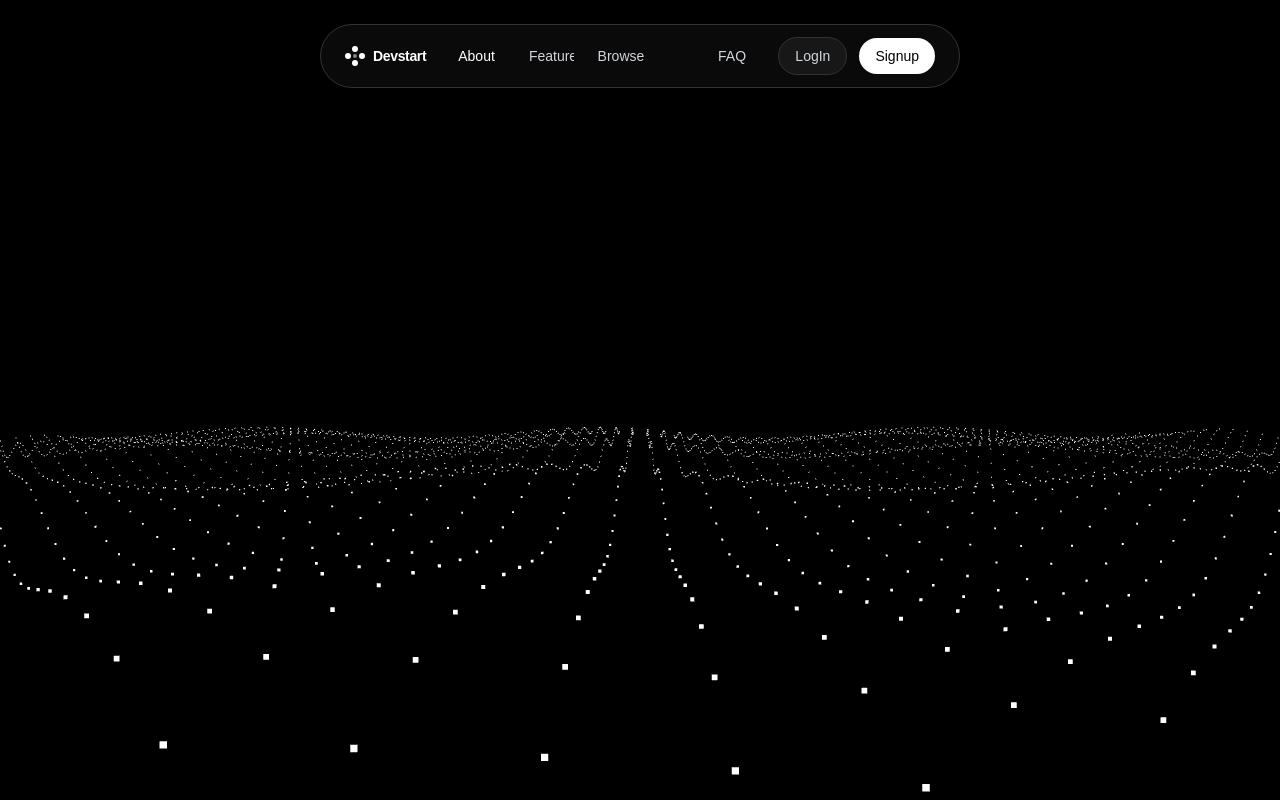
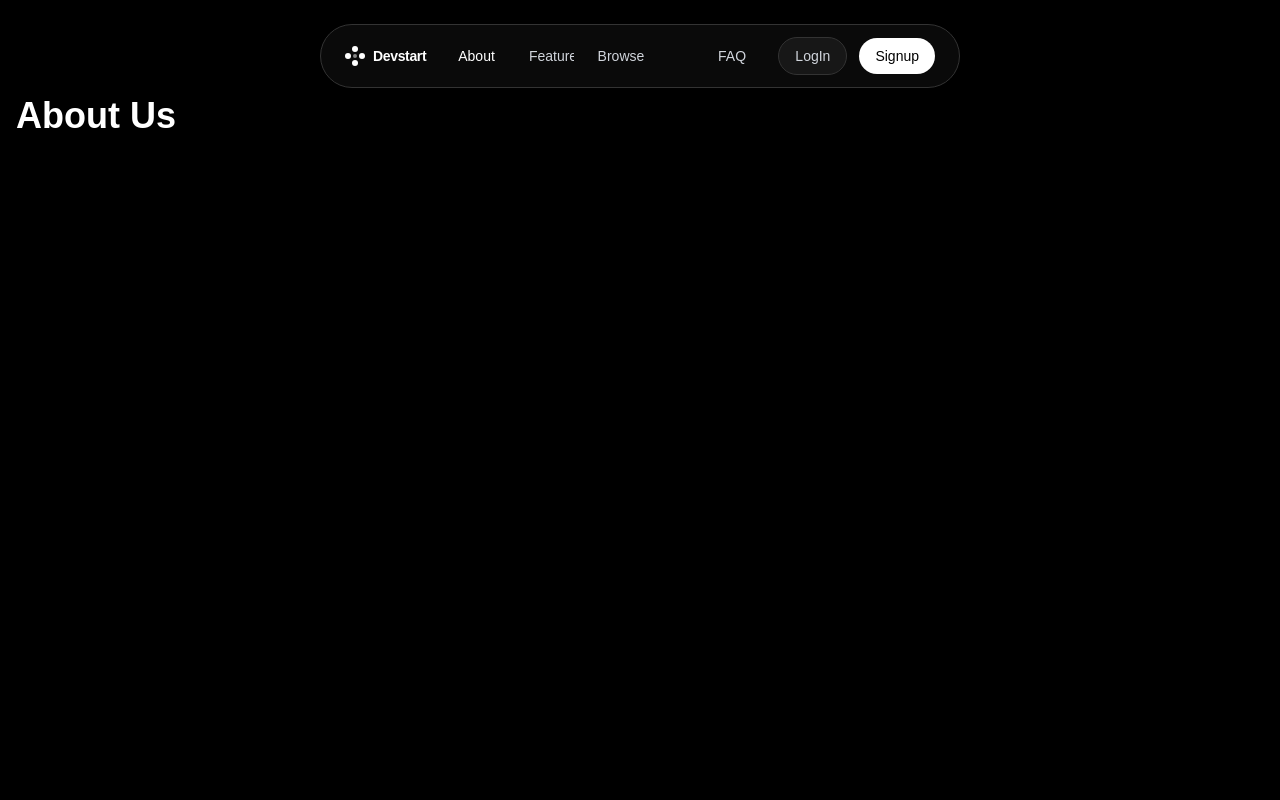
Before and after one commit to jayanth1542/DevStart, a Next.js app: page /about in a window 1280 px wide. Before the commit this address had no page. Built offline with nearby package versions, Linux system fonts and the light colour scheme.

Commit message:
app: add about page layout and container structure

```diff
--- /dev/null
+++ b/src/app/about/layout.tsx
@@ -0,0 +1,11 @@
+import type { Metadata } from 'next';
+
+export const metadata: Metadata = {
+  title: 'About Us — Devstart',
+  description:
+    'Learn why Devstart exists, what makes us different, and how we help early-career developers land their first real internship.',
+};
+
+export default function AboutLayout({ children }: { children: React.ReactNode }) {
+  return <>{children}</>;
+}
--- /dev/null
+++ b/src/app/about/page.tsx
@@ -0,0 +1,12 @@
+'use client';
+import React from 'react';
+
+export default function AboutPage() {
+  return (
+    <div className="min-h-screen pt-24 pb-16 px-4 bg-black text-white">
+      <div className="max-w-7xl mx-auto">
+        <h1 className="text-4xl font-bold mb-8">About Us</h1>
+      </div>
+    </div>
+  );
+}
```
